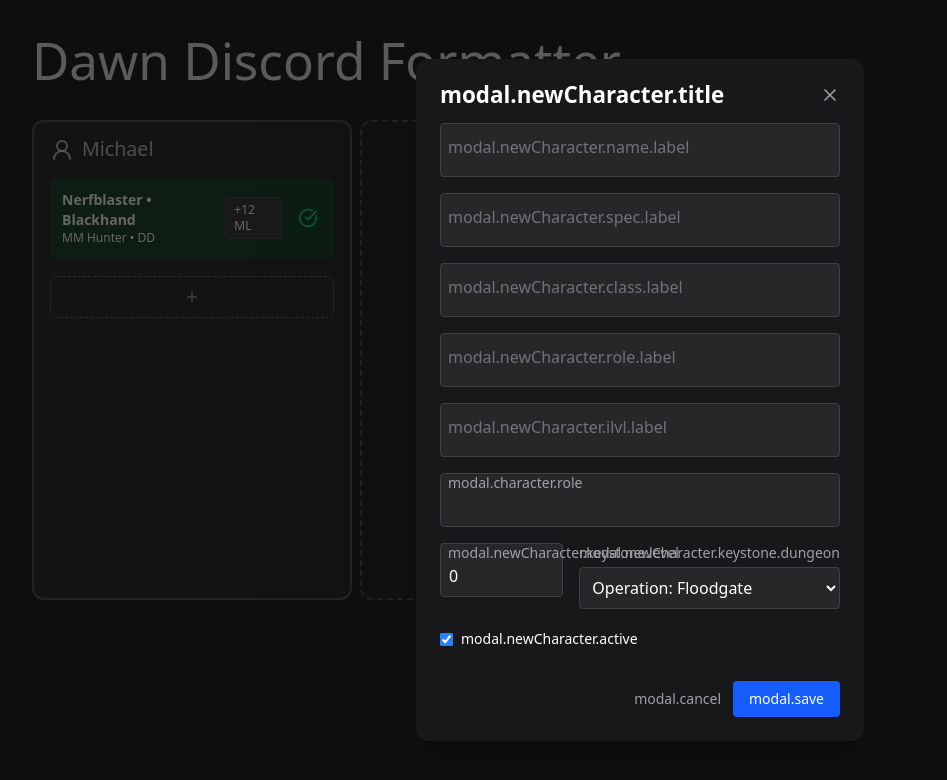
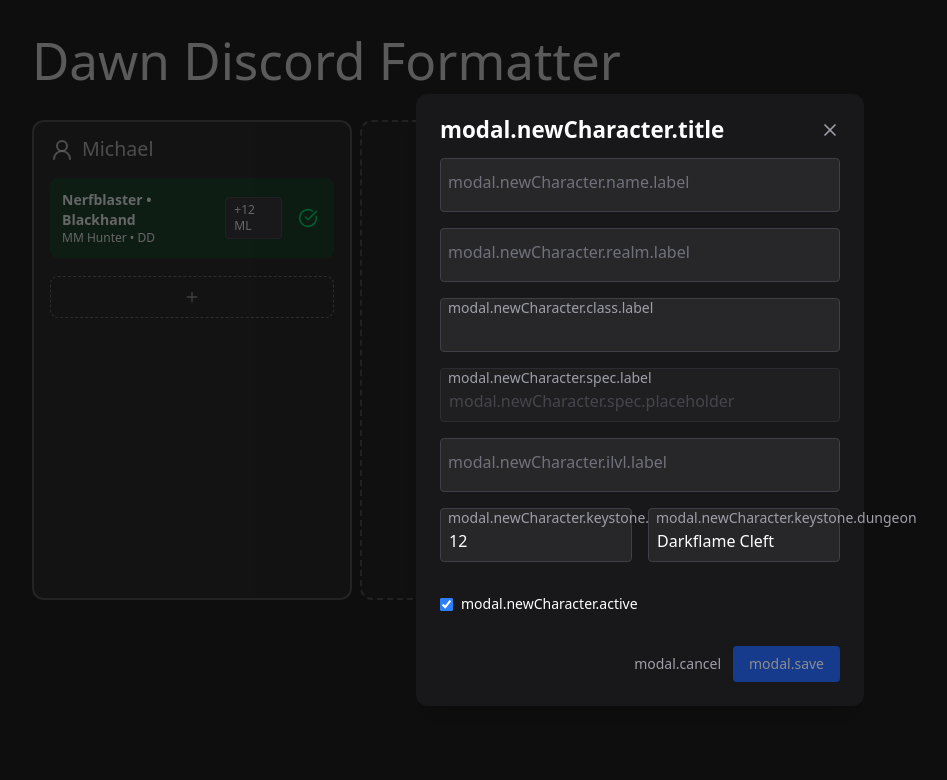
Before and after one commit to mcalihe/dawn-discord-formatter, a React (Vite) app: page / in a window 1280 px wide. Both pictures are taken after a click on the button 192 px from the left and 297 px from the top of the page. Shown: the top 780 px of the page, without its empty margins (0-947 px from the left). Built offline with nearby package versions, Linux system fonts and the light colour scheme.

Commit message:
WIP: Character modal

```diff
--- /dev/null
+++ b/src/components/SpecMultiSelect.tsx
@@ -0,0 +1,77 @@
+import { Listbox } from '@headlessui/react'
+import { useTranslation } from 'react-i18next'
+
+import { Classes } from '../data/Classes'
+import { CharacterRole } from '../data/Roles'
+import { CharacterSpec, SPECS_BY_CLASS } from '../data/Specs'
+
+interface SpecSelectProps {
+  charClass: Classes | ''
+  specs: CharacterSpec[]
+  setSpecs: (value: CharacterSpec[]) => void
+  setRoles: (roles: CharacterRole[]) => void
+}
+
+export const SpecMultiSelect = ({ charClass, specs, setSpecs, setRoles }: SpecSelectProps) => {
+  const { t } = useTranslation()
+  const disabled = !charClass
+
+  const handleChange = (value: CharacterSpec[]) => {
+    setSpecs(value)
+    const roles = value.map(
+      (s) => SPECS_BY_CLASS[charClass as Classes]?.find((entry) => entry.spec === s)?.role
+    ) as CharacterRole[]
+    setRoles([...new Set(roles)])
+  }
+
+  return (
+    <Listbox as="div" value={specs} onChange={handleChange} multiple disabled={disabled}>
+      {({ open }) => (
+        <div className="relative w-full mb-4" title={disabled ? t('tooltip.selectClassFirst') : ''}>
+          <Listbox.Button
+            className={`peer w-full bg-zinc-800 border border-zinc-700 text-white text-left p-2 pt-5 rounded
+              focus:outline-none focus:ring-2 focus:ring-blue-500
+              ${disabled ? 'cursor-not-allowed opacity-50' : 'cursor-pointer'}
+            `}
+          >
+            {specs.length > 0 ? (
+              specs.join(', ')
+            ) : (
+              <span className="text-zinc-500">{t('modal.newCharacter.spec.placeholder')}</span>
+            )}
+          </Listbox.Button>
+
+          <label
+            className="absolute left-2 top-0 text-zinc-400 text-sm transition-all
+        peer-placeholder-shown:top-3
+        peer-placeholder-shown:text-base
+        peer-placeholder-shown:text-zinc-500
+        peer-focus:top-0
+        peer-focus:text-sm
+        peer-focus:text-blue-400"
+          >
+            {t('modal.newCharacter.spec.label')}
+          </label>
+
+          {open && charClass && (
+            <Listbox.Options className="absolute z-10 mt-1 w-full rounded bg-zinc-800 border border-zinc-700 shadow-lg max-h-60 overflow-auto focus:outline-none text-sm">
+              {SPECS_BY_CLASS[charClass].map(({ spec }) => (
+                <Listbox.Option
+                  key={spec}
+                  value={spec}
+                  className={({ active, selected }) =>
+                    `px-4 py-2 select-none ${
+                      active ? 'bg-blue-500 text-white' : 'text-white'
+                    } ${selected ? 'font-semibold' : ''}`
+                  }
+                >
+                  {spec}
+                </Listbox.Option>
+              ))}
+            </Listbox.Options>
+          )}
+        </div>
+      )}
+    </Listbox>
+  )
+}
--- a/src/components/modals/NewCharacterModal.tsx
+++ b/src/components/modals/NewCharacterModal.tsx
@@ -3,10 +3,14 @@ import { X } from 'lucide-react'
 import { useState } from 'react'
 import { useTranslation } from 'react-i18next'
 
-import { DUNGEONS } from '../../data/dungeons'
+import { Classes } from '../../data/Classes'
+import { DungeonId, Dungeons } from '../../data/Dungeons'
+import { CharacterRole } from '../../data/Roles'
+import { CharacterSpec, SPECS_BY_CLASS } from '../../data/Specs'
 import { Character } from '../../models/Character'
 import { FloatingInput } from '../FloatingInput'
 import { FloatingSelect } from '../FloatingSelect'
+import { SpecMultiSelect } from '../SpecMultiSelect'
 
 interface NewCharacterModalProps {
   open: boolean
@@ -14,60 +18,76 @@ interface NewCharacterModalProps {
   onSave: (data: Character) => void
 }
 
+const CLASS_OPTIONS = Object.entries(Classes).map(([key, value]) => ({
+  value,
+  label: value.replace(/([a-z])([A-Z])/g, '$1 $2'),
+}))
+
 export const NewCharacterModal = ({ open, onClose, onSave }: NewCharacterModalProps) => {
   const { t } = useTranslation()
+
   const [name, setName] = useState('')
   const [realm, setRealm] = useState('')
-  const [spec, setSpec] = useState('')
-  const [charClass, setCharClass] = useState('')
-  const [role, setRole] = useState('')
-  const [source, setSource] = useState<'manual' | 'raiderio'>('manual')
+  const [charClass, setCharClass] = useState<Classes | ''>('')
+  const [specs, setSpecs] = useState<CharacterSpec[]>([])
+  const [roles, setRoles] = useState<CharacterRole[]>([])
   const [ilvl, setIlvl] = useState('')
-  const [keystoneLevel, setKeystoneLevel] = useState(0)
-  const [keystoneDungeon, setKeystoneDungeon] = useState('AV')
+  const [keystoneLevel, setKeystoneLevel] = useState(12)
+  const [keystoneDungeon, setKeystoneDungeon] = useState<DungeonId>(DungeonId.DFC)
   const [active, setActive] = useState(true)
-  const CLASS_OPTIONS = [
-    { value: 'death-knight', label: 'Death Knight' },
-    { value: 'demon-hunter', label: 'Demon Hunter' },
-    { value: 'druid', label: 'Druid' },
-    { value: 'evoker', label: 'Evoker' },
-    { value: 'hunter', label: 'Hunter' },
-    { value: 'mage', label: 'Mage' },
-    { value: 'monk', label: 'Monk' },
-    { value: 'paladin', label: 'Paladin' },
-    { value: 'priest', label: 'Priest' },
-    { value: 'rogue', label: 'Rogue' },
-    { value: 'shaman', label: 'Shaman' },
-    { value: 'warlock', label: 'Warlock' },
-    { value: 'warrior', label: 'Warrior' },
-  ]
+
+  const reset = () => {
+    setName('')
+    setRealm('')
+    setCharClass('')
+    setSpecs([])
+    setIlvl('')
+    setKeystoneLevel(12)
+    setKeystoneDungeon(DungeonId.DFC)
+    setActive(true)
+  }
+
+  const handleClose = () => {
+    reset()
+    onClose()
+  }
+
+  const handleClassChange = (value: string) => {
+    setCharClass(value as Classes)
+    setSpecs([])
+    setRoles([])
+  }
+
   const handleSave = () => {
+    const roles = specs
+      .map((s) => SPECS_BY_CLASS[charClass as Classes].find((entry) => entry.spec === s)?.role)
+      .filter(Boolean) as CharacterRole[]
+
     onSave({
       name,
       realm,
-      spec,
       class: charClass,
-      role,
-      source,
+      spec: specs.join(', '),
+      role: roles.join(', ') as CharacterRole,
       ilvl: parseInt(ilvl, 10),
+      source: 'manual',
+      active,
       keystone: { level: keystoneLevel, dungeon: keystoneDungeon },
-      active,
     })
-    onClose()
+    handleClose()
   }
 
   return (
-    <Dialog open={open} onClose={onClose} className="relative z-50">
+    <Dialog open={open} onClose={handleClose} className="relative z-50">
       <div className="fixed inset-0 bg-black/60" aria-hidden="true" />
       <div className="fixed inset-0 flex items-center justify-center p-4">
         <Dialog.Panel className="w-full max-w-md bg-zinc-900 text-white rounded-xl p-6 space-y-4 shadow-xl">
           <Dialog.Title className="text-lg font-semibold">
-            <div className={'flex flex-row justify-between'}>
+            <div className="flex justify-between items-center">
               {t('modal.newCharacter.title')}
-
               <button
-                onClick={onClose}
-                className="text-zinc-400 hover:text-white transition cursor-pointer"
+                onClick={handleClose}
+                className="text-zinc-400 hover:text-white transition"
                 aria-label="Close"
               >
                 <X className="w-5 h-5" />
@@ -82,22 +102,25 @@ export const NewCharacterModal = ({ open, onClose, onSave }: NewCharacterModalPr
             onChange={(e) => setName(e.target.value)}
           />
           <FloatingInput
-            id="char-spec"
-            label={t('modal.newCharacter.spec.label')}
-            value={spec}
-            onChange={(e) => setSpec(e.target.value)}
+            id="char-realm"
+            label={t('modal.newCharacter.realm.label')}
+            value={realm}
+            onChange={(e) => setRealm(e.target.value)}
           />
-          <FloatingInput
+
+          <FloatingSelect
             id="char-class"
             label={t('modal.newCharacter.class.label')}
             value={charClass}
-            onChange={(e) => setCharClass(e.target.value)}
+            onChange={(e) => handleClassChange(e.target.value)}
+            options={CLASS_OPTIONS}
           />
-          <FloatingInput
-            id="char-role"
-            label={t('modal.newCharacter.role.label')}
-            value={role}
-            onChange={(e) => setRole(e.target.value)}
+
+          <SpecMultiSelect
+            charClass={charClass}
+            specs={specs}
+            setSpecs={setSpecs}
+            setRoles={setRoles}
           />
           <FloatingInput
             id="char-ilvl"
@@ -105,14 +128,6 @@ export const NewCharacterModal = ({ open, onClose, onSave }: NewCharacterModalPr
             value={ilvl}
             type="number"
             onChange={(e) => setIlvl(e.target.value)}
-          />
-
-          <FloatingSelect
-            id="role"
-            label={t('modal.character.role')}
-            value={role}
-            onChange={(e) => setRole(e.target.value)}
-            options={CLASS_OPTIONS}
           />
 
           <div className="flex gap-4">
@@ -123,22 +138,13 @@ export const NewCharacterModal = ({ open, onClose, onSave }: NewCharacterModalPr
               value={keystoneLevel.toString()}
               onChange={(e) => setKeystoneLevel(Number(e.target.value))}
             />
-            <div className="flex-1">
-              <label className="text-sm text-zinc-400 mb-1 block">
-                {t('modal.newCharacter.keystone.dungeon')}
-              </label>
-              <select
-                className="w-full bg-zinc-800 border border-zinc-700 text-white p-2 rounded focus:outline-none"
-                value={keystoneDungeon}
-                onChange={(e) => setKeystoneDungeon(e.target.value)}
-              >
-                {DUNGEONS.map((d) => (
-                  <option key={d.short} value={d.short}>
-                    {d.name}
-                  </option>
-                ))}
-              </select>
-            </div>
+            <FloatingSelect
+              id="keystone-dungeon"
+              label={t('modal.newCharacter.keystone.dungeon')}
+              value={keystoneDungeon}
+              onChange={(e) => setKeystoneDungeon(e.target.value as DungeonId)}
+              options={Dungeons.map((d) => ({ value: d.id, label: d.name }))}
+            />
           </div>
 
           <div className="flex items-center gap-2">
@@ -155,12 +161,16 @@ export const NewCharacterModal = ({ open, onClose, onSave }: NewCharacterModalPr
           </div>
 
           <div className="flex justify-end gap-3 pt-4">
-            <button onClick={onClose} className="text-sm text-zinc-400 hover:text-white transition">
+            <button
+              onClick={handleClose}
+              className="text-sm text-zinc-400 hover:text-white transition"
+            >
               {t('modal.cancel')}
             </button>
             <button
               onClick={handleSave}
-              className="bg-blue-600 hover:bg-blue-500 text-white text-sm px-4 py-2 rounded transition"
+              disabled={!name.trim() || !charClass || specs.length === 0}
+              className="bg-blue-600 hover:bg-blue-500 text-white text-sm px-4 py-2 rounded transition disabled:opacity-50 disabled:cursor-not-allowed"
             >
               {t('modal.save')}
             </button>
--- /dev/null
+++ b/src/data/Classes.ts
@@ -0,0 +1,31 @@
+export enum Classes {
+  DeathKnight = 'death-knight',
+  DemonHunter = 'demon-hunter',
+  Druid = 'druid',
+  Evoker = 'evoker',
+  Hunter = 'hunter',
+  Mage = 'mage',
+  Monk = 'monk',
+  Paladin = 'paladin',
+  Priest = 'priest',
+  Rogue = 'rogue',
+  Shaman = 'shaman',
+  Warlock = 'warlock',
+  Warrior = 'warrior',
+}
+
+export const CLASSES = [
+  { id: Classes.DeathKnight, label: 'Death Knight' },
+  { id: Classes.DemonHunter, label: 'Demon Hunter' },
+  { id: Classes.Druid, label: 'Druid' },
+  { id: Classes.Evoker, label: 'Evoker' },
+  { id: Classes.Hunter, label: 'Hunter' },
+  { id: Classes.Mage, label: 'Mage' },
+  { id: Classes.Monk, label: 'Monk' },
+  { id: Classes.Paladin, label: 'Paladin' },
+  { id: Classes.Priest, label: 'Priest' },
+  { id: Classes.Rogue, label: 'Rogue' },
+  { id: Classes.Shaman, label: 'Shaman' },
+  { id: Classes.Warlock, label: 'Warlock' },
+  { id: Classes.Warrior, label: 'Warrior' },
+]
--- /dev/null
+++ b/src/data/Dungeons.ts
@@ -0,0 +1,20 @@
+export enum DungeonId {
+  Flood = 'Flood',
+  WS = 'WS',
+  ToP = 'ToP',
+  ML = 'ML',
+  Cinder = 'Cinder',
+  DFC = 'DFC',
+  Rook = 'Rook',
+  Priory = 'Priory',
+}
+export const Dungeons = [
+  { id: DungeonId.Flood, name: 'Operation: Floodgate' },
+  { id: DungeonId.WS, name: 'Operation Mechagon – Workshop' },
+  { id: DungeonId.ToP, name: 'Theater of Pain' },
+  { id: DungeonId.ML, name: 'The MOTHERLODE!!' },
+  { id: DungeonId.Cinder, name: 'Cinderbrew Meadery' },
+  { id: DungeonId.DFC, name: 'Darkflame Cleft' },
+  { id: DungeonId.Rook, name: 'The Rookery' },
+  { id: DungeonId.Priory, name: 'Priory of the Sacred Flame' },
+]
--- /dev/null
+++ b/src/data/Roles.ts
@@ -0,0 +1,5 @@
+export enum CharacterRole {
+  Tank = 'Tank',
+  Healer = 'Healer',
+  DPS = 'DPS',
+}
--- /dev/null
+++ b/src/data/Specs.ts
@@ -0,0 +1,137 @@
+import { Classes } from './Classes'
+import { CharacterRole } from './Roles'
+
+export enum CharacterSpec {
+  // Death Knight
+  Blood = 'Blood',
+  Frost = 'Frost',
+  Unholy = 'Unholy',
+
+  // Demon Hunter
+  Havoc = 'Havoc',
+  Vengeance = 'Vengeance',
+
+  // Druid
+  Balance = 'Balance',
+  Feral = 'Feral',
+  Guardian = 'Guardian',
+  RestorationDruid = 'RestorationDruid',
+
+  // Evoker
+  Devastation = 'Devastation',
+  Preservation = 'Preservation',
+  Augmentation = 'Augmentation',
+
+  // Hunter
+  BeastMastery = 'Beast Mastery',
+  Marksmanship = 'Marksmanship',
+  Survival = 'Survival',
+
+  // Mage
+  Arcane = 'Arcane',
+  Fire = 'Fire',
+  FrostMage = 'Frost Mage',
+
+  // Monk
+  Brewmaster = 'Brewmaster',
+  Mistweaver = 'Mistweaver',
+  Windwalker = 'Windwalker',
+
+  // Paladin
+  HolyPaladin = 'HolyPaladin',
+  ProtectionPaladin = 'ProtectionPaladin',
+  Retribution = 'Retribution',
+
+  // Priest
+  Discipline = 'Discipline',
+  HolyPriest = 'HolyPriest',
+  Shadow = 'Shadow',
+
+  // Rogue
+  Assassination = 'Assassination',
+  Outlaw = 'Outlaw',
+  Subtlety = 'Subtlety',
+
+  // Shaman
+  Elemental = 'Elemental',
+  Enhancement = 'Enhancement',
+  RestorationShaman = 'RestorationShaman',
+
+  // Warlock
+  Affliction = 'Affliction',
+  Demonology = 'Demonology',
+  Destruction = 'Destruction',
+
+  // Warrior
+  Arms = 'Arms',
+  Fury = 'Fury',
+  ProtectionWarrior = 'ProtectionWarrior',
+}
+
+export const SPECS_BY_CLASS: Record<Classes, { spec: CharacterSpec; role: CharacterRole }[]> = {
+  [Classes.DeathKnight]: [
+    { spec: CharacterSpec.Blood, role: CharacterRole.Tank },
+    { spec: CharacterSpec.Frost, role: CharacterRole.DPS },
+    { spec: CharacterSpec.Unholy, role: CharacterRole.DPS },
+  ],
+  [Classes.DemonHunter]: [
+    { spec: CharacterSpec.Havoc, role: CharacterRole.DPS },
+    { spec: CharacterSpec.Vengeance, role: CharacterRole.Tank },
+  ],
+  [Classes.Druid]: [
+    { spec: CharacterSpec.Balance, role: CharacterRole.DPS },
+    { spec: CharacterSpec.Feral, role: CharacterRole.DPS },
+    { spec: CharacterSpec.Guardian, role: CharacterRole.Tank },
+    { spec: CharacterSpec.RestorationDruid, role: CharacterRole.Healer },
+  ],
+  [Classes.Evoker]: [
+    { spec: CharacterSpec.Devastation, role: CharacterRole.DPS },
+    { spec: CharacterSpec.Preservation, role: CharacterRole.Healer },
+    { spec: CharacterSpec.Augmentation, role: CharacterRole.DPS },
+  ],
+  [Classes.Hunter]: [
+    { spec: CharacterSpec.BeastMastery, role: CharacterRole.DPS },
+    { spec: CharacterSpec.Marksmanship, role: CharacterRole.DPS },
+    { spec: CharacterSpec.Survival, role: CharacterRole.DPS },
+  ],
+  [Classes.Mage]: [
+    { spec: CharacterSpec.Arcane, role: CharacterRole.DPS },
+    { spec: CharacterSpec.Fire, role: CharacterRole.DPS },
+    { spec: CharacterSpec.FrostMage, role: CharacterRole.DPS },
+  ],
+  [Classes.Monk]: [
+    { spec: CharacterSpec.Brewmaster, role: CharacterRole.Tank },
+    { spec: CharacterSpec.Mistweaver, role: CharacterRole.Healer },
+    { spec: CharacterSpec.Windwalker, role: CharacterRole.DPS },
+  ],
+  [Classes.Paladin]: [
+    { spec: CharacterSpec.HolyPaladin, role: CharacterRole.Healer },
+    { spec: CharacterSpec.ProtectionPaladin, role: CharacterRole.Tank },
+    { spec: CharacterSpec.Retribution, role: CharacterRole.DPS },
+  ],
+  [Classes.Priest]: [
+    { spec: CharacterSpec.Discipline, role: CharacterRole.Healer },
+    { spec: CharacterSpec.HolyPriest, role: CharacterRole.Healer },
+    { spec: CharacterSpec.Shadow, role: CharacterRole.DPS },
+  ],
+  [Classes.Rogue]: [
+    { spec: CharacterSpec.Assassination, role: CharacterRole.DPS },
+    { spec: CharacterSpec.Outlaw, role: CharacterRole.DPS },
+    { spec: CharacterSpec.Subtlety, role: CharacterRole.DPS },
+  ],
+  [Classes.Shaman]: [
+    { spec: CharacterSpec.Elemental, role: CharacterRole.DPS },
+    { spec: CharacterSpec.Enhancement, role: CharacterRole.DPS },
+    { spec: CharacterSpec.RestorationShaman, role: CharacterRole.Healer },
+  ],
+  [Classes.Warlock]: [
+    { spec: CharacterSpec.Affliction, role: CharacterRole.DPS },
+    { spec: CharacterSpec.Demonology, role: CharacterRole.DPS },
+    { spec: CharacterSpec.Destruction, role: CharacterRole.DPS },
+  ],
+  [Classes.Warrior]: [
+    { spec: CharacterSpec.Arms, role: CharacterRole.DPS },
+    { spec: CharacterSpec.Fury, role: CharacterRole.DPS },
+    { spec: CharacterSpec.ProtectionWarrior, role: CharacterRole.Tank },
+  ],
+}
--- a/src/data/dungeons.ts
+++ /dev/null
@@ -1,10 +0,0 @@
-export const DUNGEONS = [
-  { name: 'Operation: Floodgate', short: 'Flood' },
-  { name: 'Operation Mechagon – Workshop', short: 'WS' },
-  { name: 'Theater of Pain', short: 'ToP' },
-  { name: 'The MOTHERLODE!!', short: 'ML' },
-  { name: 'Cinderbrew Meadery', short: 'Cinder' },
-  { name: 'Darkflame Cleft', short: 'DFC' },
-  { name: 'The Rookery', short: 'Rook' },
-  { name: 'Priory of the Sacred Flame', short: 'Priory' },
-]
```
